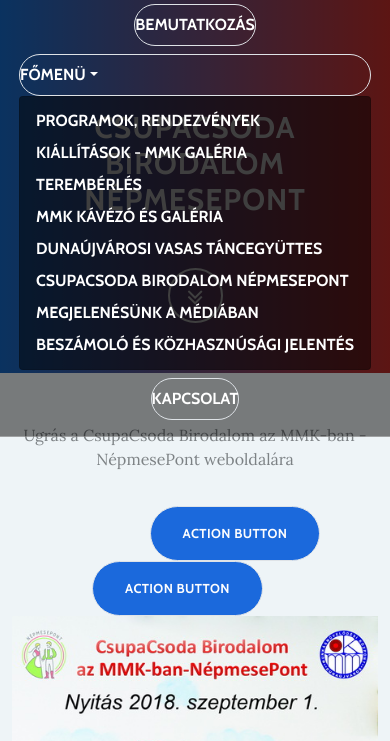
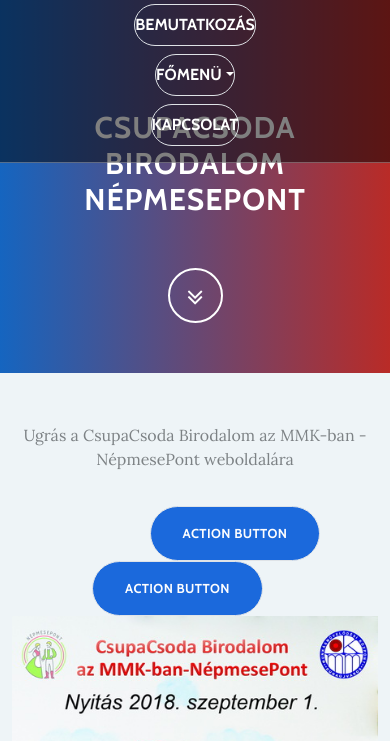
Before and after one commit to nthi1857/mmkkht, a plain HTML site: page pages/csupacsoda-nepmese-pont.html in a window 390 px wide. Both pictures are taken after a click on the button "Toggle navigation". Shown: the part 90-831 px from the top of the page. Drawn offline with nearby package versions, Linux system fonts and the light colour scheme; some packages are replaced by stand-ins of ours; a script that the page names is missing.

Commit message:
Update v3.1

```diff
--- a/pages/csupacsoda-nepmese-pont.html
+++ b/pages/csupacsoda-nepmese-pont.html
@@ -28,8 +28,8 @@
             <div class="collapse navbar-collapse" id="navbarResponsive">
                 <ul class="navbar-nav ms-auto">
                     <li class="nav-item nav-link m-auto"><a class="nav-link active border rounded-pill" href="../index.html#about">Bemutatkozás<br></a></li>
-                    <li class="nav-item dropdown show m-auto"><a class="dropdown-toggle nav-link border rounded-pill" aria-expanded="true" data-bs-toggle="dropdown"><strong>Főmenü</strong></a>
-                        <div class="dropdown-menu show" style="background: rgba(0,0,0,0.5);"><a class="dropdown-item" href="../index.html#events">Programok, rendezvények</a><a class="dropdown-item" href="mmkgaleria.html">Kiállítások - MMK Galéria</a><a class="dropdown-item" href="teremberles.html">Terembérlés</a><a class="dropdown-item" href="mmk-kavezo-es-galeria.html">MMK Kávézó és Galéria</a><a class="dropdown-item" href="http://dunaujvarosivasas.hu/" target="_blank">Dunaújvárosi Vasas Táncegyüttes</a><a class="dropdown-item" href="csupacsoda-nepmese-pont.html">CsupaCsoda Birodalom NépmesePont</a><a class="dropdown-item" href="mediaban.html">Megjelenésünk a médiában</a><a class="dropdown-item" href="https://e-beszamolo.im.gov.hu/oldal/kezdolap" target="_blank">Beszámoló és közhasznúsági jelentés</a></div>
+                    <li class="nav-item dropdown m-auto"><a class="dropdown-toggle nav-link border rounded-pill" aria-expanded="false" data-bs-toggle="dropdown"><strong>Főmenü</strong></a>
+                        <div class="dropdown-menu" style="background: rgba(0,0,0,0.5);"><a class="dropdown-item" href="../index.html#events">Programok, rendezvények</a><a class="dropdown-item" href="mmkgaleria.html">Kiállítások - MMK Galéria</a><a class="dropdown-item" href="teremberles.html">Terembérlés</a><a class="dropdown-item" href="mmk-kavezo-es-galeria.html">MMK Kávézó és Galéria</a><a class="dropdown-item" href="http://dunaujvarosivasas.hu/" target="_blank">Dunaújvárosi Vasas Táncegyüttes</a><a class="dropdown-item" href="csupacsoda-nepmese-pont.html">CsupaCsoda Birodalom NépmesePont</a><a class="dropdown-item" href="mediaban.html">Megjelenésünk a médiában</a><a class="dropdown-item" href="https://e-beszamolo.im.gov.hu/oldal/kezdolap" target="_blank">Beszámoló és közhasznúsági jelentés</a></div>
                     </li>
                     <li class="nav-item nav-link m-auto"><a class="nav-link border rounded-pill" href="../index.html#contact">Kapcsolat</a></li>
                 </ul>
```
Also changed, not shown: pages/mediaban.html (+2 -2 lines), pages/mmk-kavezo-es-galeria.html (+2 -2 lines), pages/mmkgaleria.html (+2 -2 lines), assets/img/architect-at-the-construction.jpg (added), assets/img/architects-and-worker.jpg (added), assets/img/young-college-students.jpg (added).
